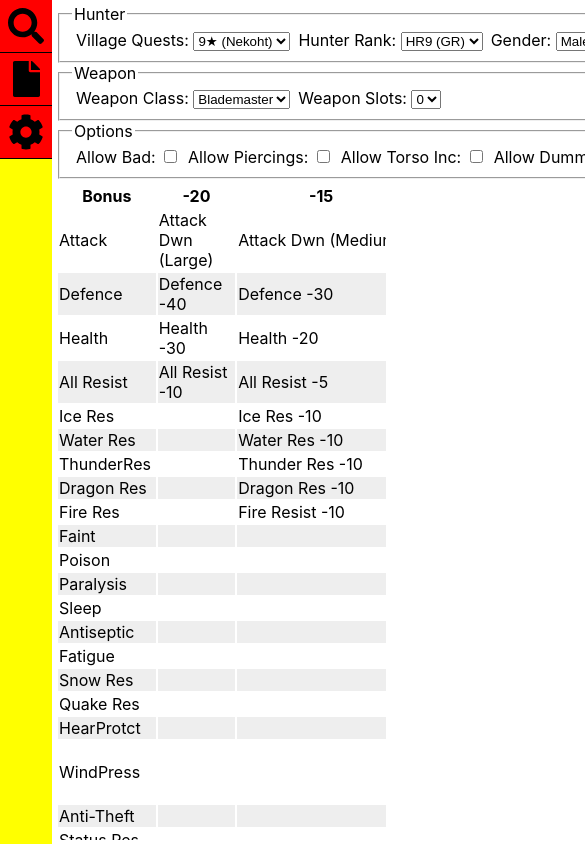
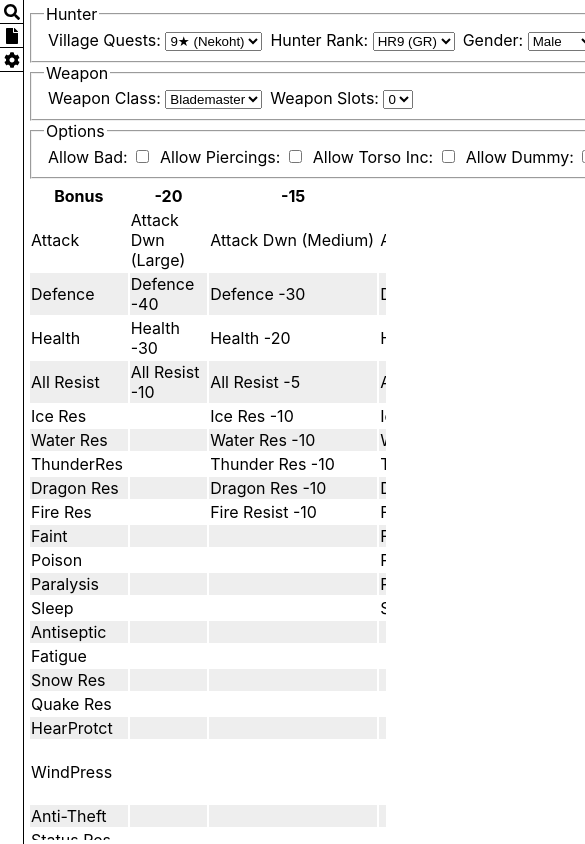
Before and after one commit to Delph/bass, a React (Create React App) app: page / in a window 390 px wide. Shown: the top 844 px of the page, 585 px wide, since content can reach past the window. Built offline with nearby package versions, Linux system fonts and the light colour scheme.

Commit message:
Navigation bar changes

```diff
--- a/src/components/Navigation.jsx
+++ b/src/components/Navigation.jsx
@@ -22,7 +22,8 @@ function Tab(props) {
 
 function TabBar(props) {
   return (
-    <nav className={style.bar}>
+    <div className={style.bar}>
+      <nav>
         <Tab href={'/'} label={'Search'} icon={'search'}/>
         <Tab href={'/results'} label={'Results'} icon={'file'}/>
         {/*<Tab href={'/sets'} label={'Sets'} icon={'folder'}/>*/}
@@ -30,6 +31,12 @@ function TabBar(props) {
         {/*<Tab href={'/history'} label={'History'} icon={'history'}/>*/}
         <Tab href={'/settings'} label={'Settings'} icon={'cog'}/>
       </nav>
+      {/*
+      <div>
+        <h1>Donate</h1>
+      </div>
+      */}
+    </div>
   );
 }
 
--- a/src/css/App.module.css
+++ b/src/css/App.module.css
@@ -8,6 +8,6 @@
 {
   .body
   {
-    margin-left: 52px;
+    margin-left: 24px;
   }
 }
--- a/src/css/components/Navigation.module.css
+++ b/src/css/components/Navigation.module.css
@@ -1,22 +1,24 @@
 .bar
 {
   width: 200px;
-  background-color: yellow;
   position: fixed;
   top: 0;
   bottom: 0;
+  box-sizing: border-box;
+  border-right: 1px solid black;
+  display: flex;
+  flex-direction: column;
+  justify-content: space-between;
 }
 
 .tab
 {
-  background-color: red;
   border-bottom: 1px solid black;
   width: 100%;
   display: flex;
   flex-direction: row;
   justify-content: space-between;
   align-items: center;
-  padding: 8px;
   box-sizing: border-box;
   color: black;
   text-decoration: none;
@@ -30,10 +32,12 @@
 
 .container
 {
-  width: 24px;
+  height: 32px;
+  width: 32px;
   display: flex;
   user-select: none;
   justify-content: center;
+  align-items: center;
 }
 
 .icon
@@ -46,7 +50,13 @@
 {
   .bar
   {
-    width: 52px;
+    width: 24px;
+  }
+
+  .tab
+  {
+    width: 24px;
+    height: 24px;
   }
 
   .label
@@ -56,11 +66,10 @@
 
   .container
   {
-    width: 36px;
   }
 
   .icon
   {
-    font-size: 36px;
+    font-size: 16px;
   }
 }
```
Lines whose indentation alone changed are shown as unchanged.
